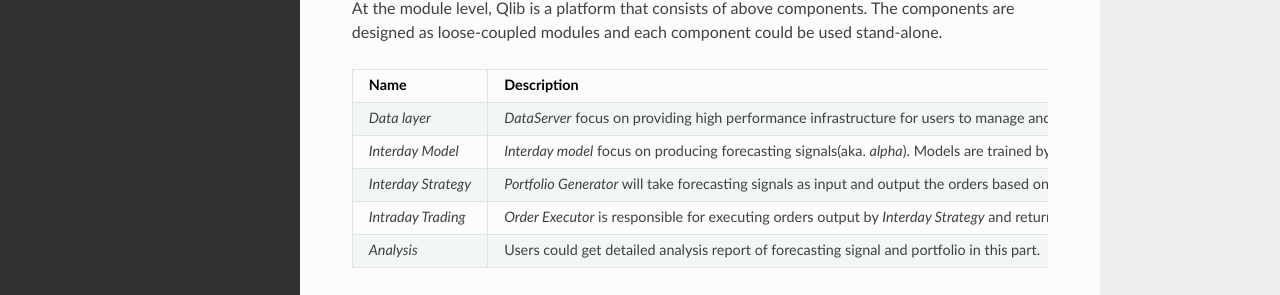
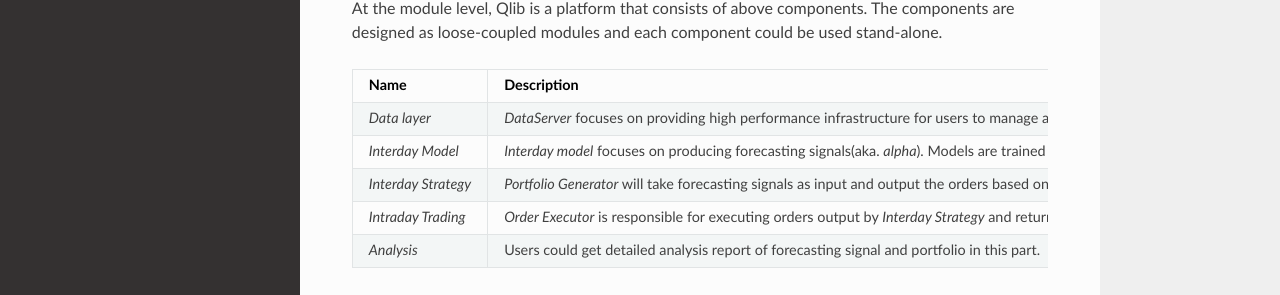
Before and after one commit to microsoft/qlib, a Sphinx documentation site: the page built from docs/introduction/introduction.rst, in a window 1280 px wide and 1383 px high. Shown: the part 854-1149 px from the top of the window. Built offline with Sphinx 7.4.7 and the Read the Docs theme 2.0.0, drawn with Linux system fonts in a browser that asks for light colours; pages that are not in the unit, such as notebooks, are missing from menus.

Commit message:
Update introduction.rst

```diff
--- a/docs/introduction/introduction.rst
+++ b/docs/introduction/introduction.rst
@@ -21,10 +21,10 @@
 ======================  ========================================================================
 Name                    Description
 ======================  ========================================================================
-`Data layer`            `DataServer` focus on providing high performance infrastructure for users
+`Data layer`            `DataServer` focuses on providing high performance infrastructure for users
                         to manage and retrieve raw data. `DataEnhancement` will preprocess the data
                         and provide the best dataset to be fed into the models.
-`Interday Model`        `Interday model` focus on producing forecasting signals(aka. `alpha`).
+`Interday Model`        `Interday model` focuses on producing forecasting signals(aka. `alpha`).
                         Models are trained by `Model Creator` and managed by `Model Manager`.
                         Users could choose one or multiple models for forecasting. Multiple
                         models could be combined with `Ensemble` module.
```
